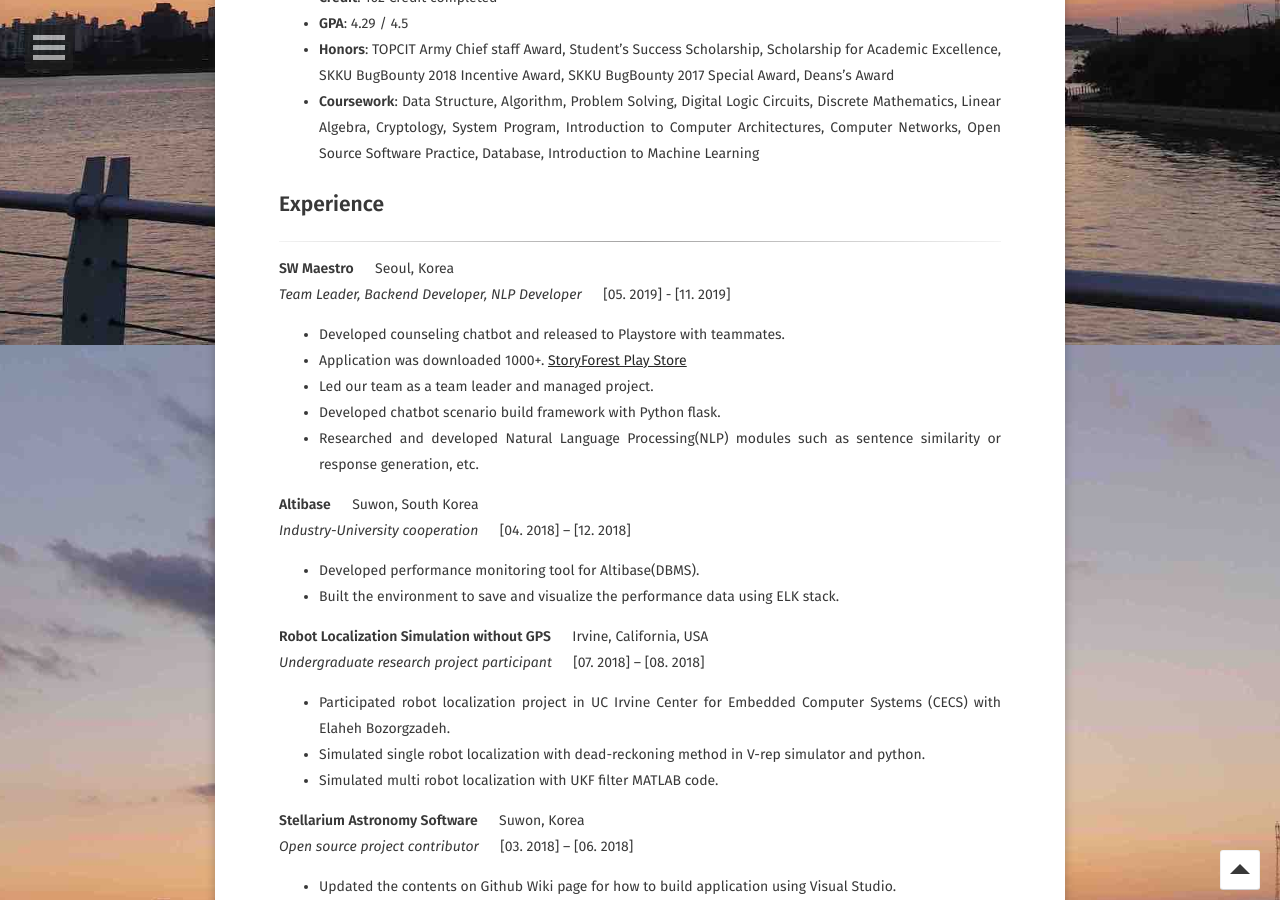
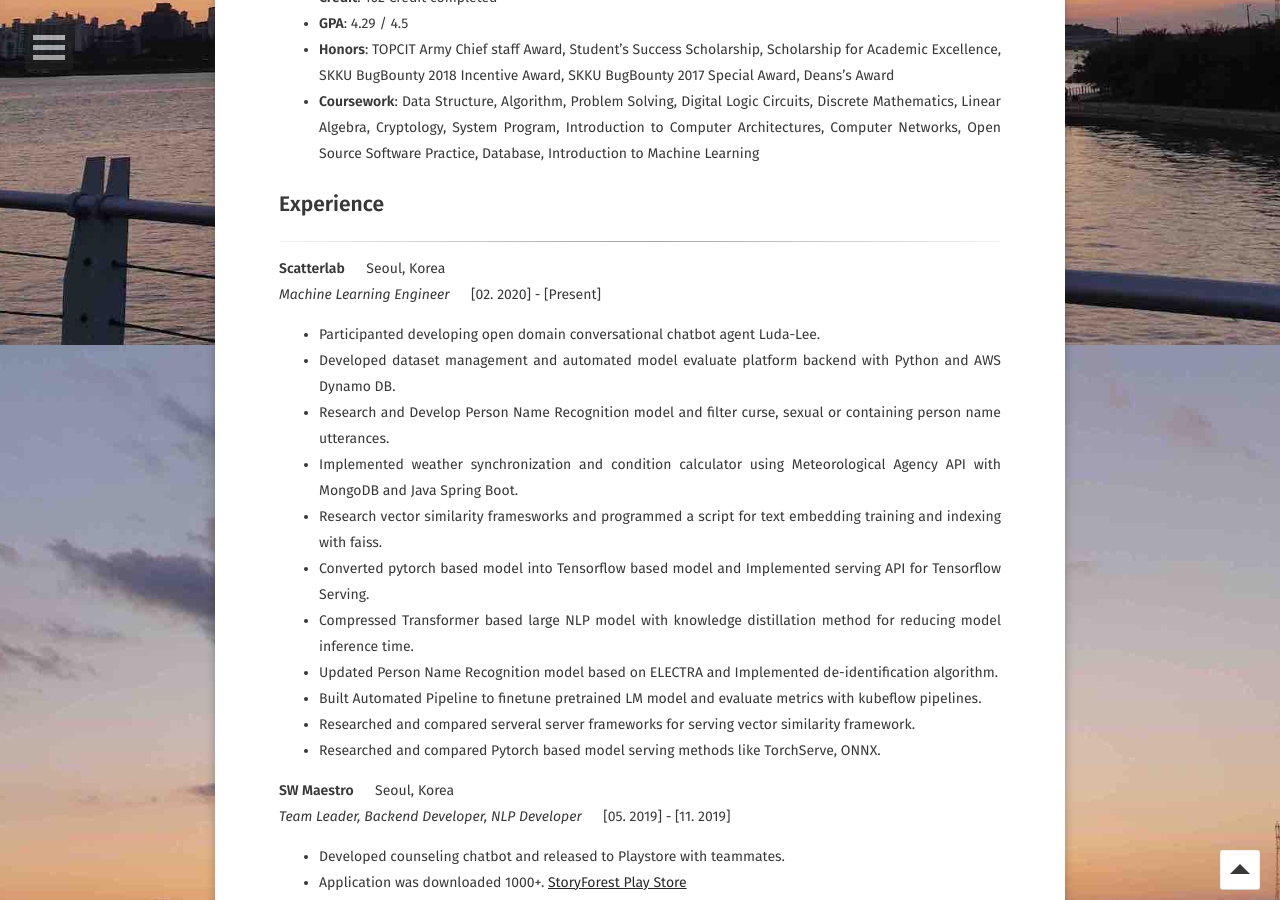
Before and after one commit to psj8252/psj8252.github.io, a Jekyll site: the page built from about/index.md, in a window 1280 px wide and 900 px high, scrolled down 555 px. Built offline with Jekyll 4.4.1, drawn with Linux system fonts in a browser that asks for light colours; some of the changed text lies outside the part shown.

Commit message:
update: Add Scatterlab to about page

```diff
--- a/about/index.md
+++ b/about/index.md
@@ -26,6 +26,21 @@ Sungkyunkwan University Suwon, South Korea
 ## Experience
 
 ---
+
+__Scatterlab__ &emsp; Seoul, Korea
+*Machine Learning Engineer* &emsp; [02. 2020] - [Present]
+
+- Participanted developing open domain conversational chatbot agent Luda-Lee.
+- Developed dataset management and automated model evaluate platform backend with Python and AWS Dynamo DB.
+- Research and Develop Person Name Recognition model and filter curse, sexual or containing person name utterances.
+- Implemented weather synchronization and condition calculator using  Meteorological Agency API with MongoDB and Java Spring Boot.
+- Research vector similarity framesworks and programmed a script for text embedding training and indexing with faiss.
+- Converted pytorch based model into Tensorflow based model and Implemented serving API for Tensorflow Serving.
+- Compressed Transformer based large NLP model with knowledge distillation method for reducing model inference time.
+- Updated Person Name Recognition model based on ELECTRA and Implemented de-identification algorithm.
+- Built Automated Pipeline to finetune pretrained LM model and evaluate metrics with kubeflow pipelines.
+- Researched and compared serveral server frameworks for serving vector similarity framework.
+- Researched and compared Pytorch based model serving methods like TorchServe, ONNX.
 
 __SW Maestro__ &emsp; Seoul, Korea
 *Team Leader, Backend Developer, NLP Developer* &emsp; [05. 2019] - [11. 2019]
```
Also changed, not shown: other parts of about/index.md (+1 -1 lines).
